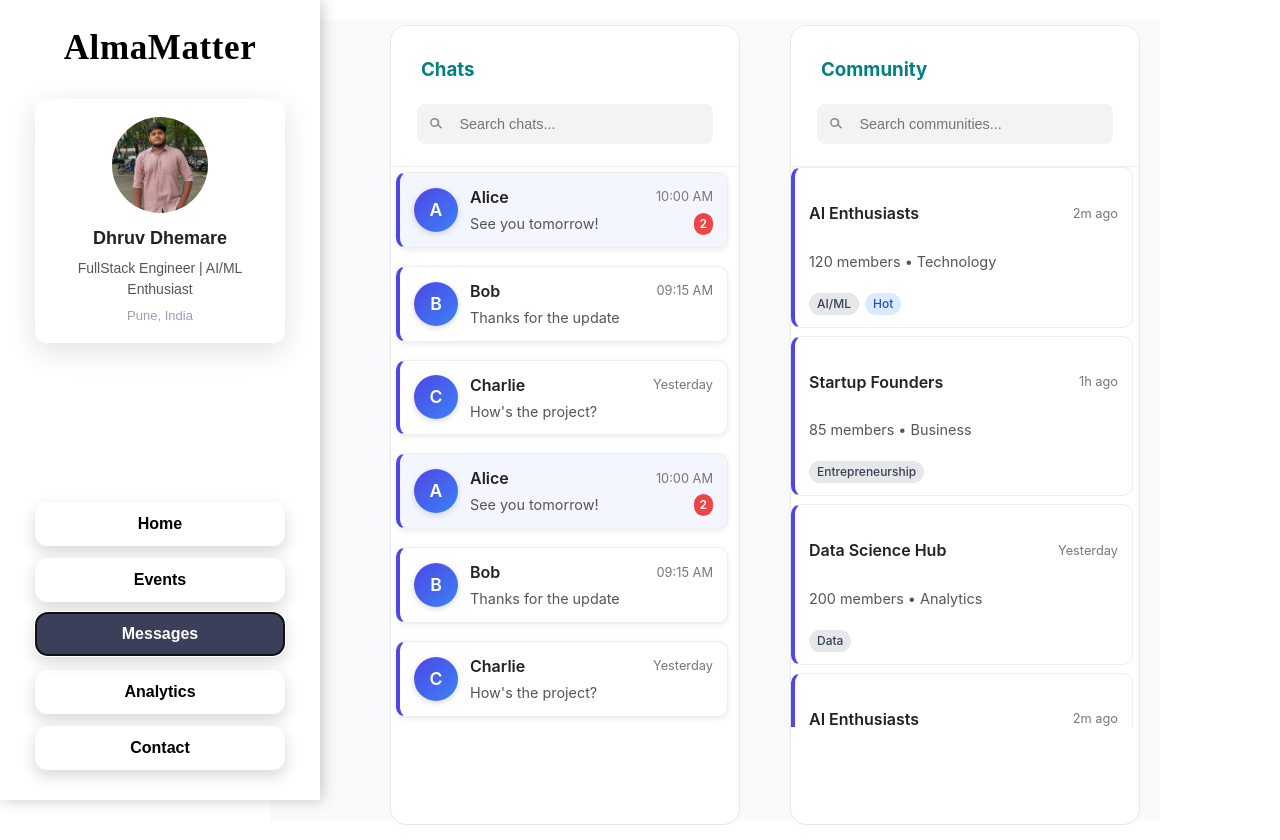
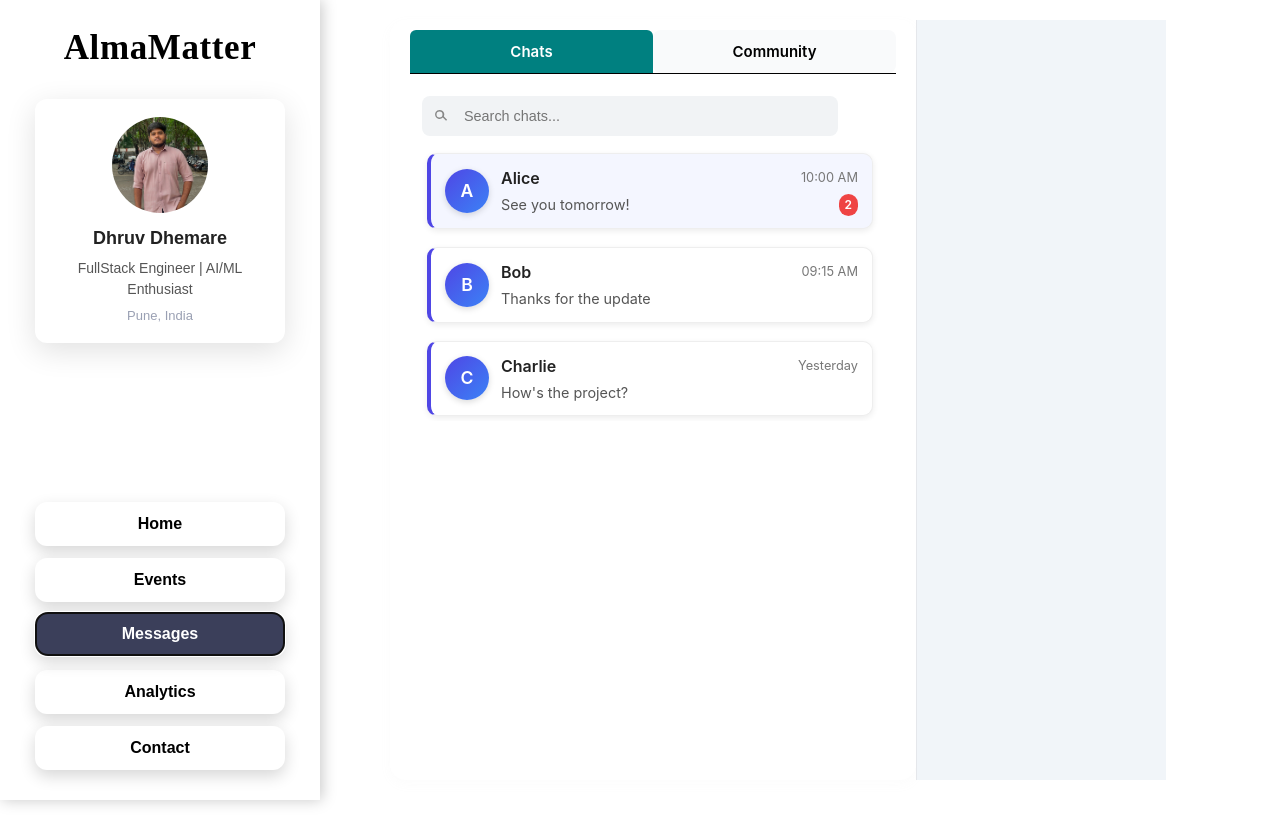
Before and after one commit to dhruv-dhemare/SIH2025, a React (Vite) app in the folder frontend/: page / in a window 1280 px wide. Both pictures are taken after a click on the button "Messages". After the commit the page ends 800 px from the top, so only its background shows below. Built offline with nearby package versions, Linux system fonts and the light colour scheme.

Commit message:
made changes in the messaging page

```diff
--- a/frontend/src/App.css
+++ b/frontend/src/App.css
@@ -53,10 +53,12 @@ body, html {
 }
 
 /* Posts feed */
+/* Posts feed / Messages window */
 .posts-container {
   display: flex;
   flex-direction: column;      /* stack posts */
   gap: 20px;
   width: 100%;
-  max-width: 700px;            /* limit feed width */
+  max-width: 1200px;           /* ⬅️ increased from 700px to make it almost double */
+  margin-left: 50px;           /* ⬅️ pushes it slightly to the right */
 }
--- a/frontend/src/pages/Messages.css
+++ b/frontend/src/pages/Messages.css
@@ -1,94 +1,91 @@
 /* Page base */
 .messages-container {
-  background: #f9fafb;
-  min-height: 100vh;
+  background: #ffffff;
+  min-height: 70vh;
   font-family: "Inter", system-ui, -apple-system, Segoe UI, Roboto, Ubuntu, Cantarell, "Helvetica Neue", Arial, "Apple Color Emoji", "Segoe UI Emoji";
+  display: flex; /* layout main + filter side by side */
+  min-width: 70vw;
+  /* box-shadow: 0 4px 20px rgba(0, 0, 0, 0.1); soft outer shadow */
+  border-radius: 12px; /* optional: smooth corners */
 }
 
-/* Main area with fixed left sidebar */
-/* Main area accounts for fixed left sidebar */
+/* Main section (tabs + messages/community) */
 .messages-main {
-  display: grid;
-  grid-template-columns: 1fr 1fr;  /* two equal columns */
-  gap: 50px;
-
-  max-width: 100%;   /* keep content at a nice readable width */
-  margin: 0 auto;      /* centers horizontally */
-  padding: 5px 20px;  /* spacing around content */
+  flex: 3; /* make it bigger (double the filter) */
+  display: flex;
+  flex-direction: column;
+  max-width: 1400px;
+  margin-left: 120px;  /* push it a bit more to the right */
+  padding: 10px 20px;
+  height: 95vh;
   animation: fadeIn 0.25s ease;
-  max-width: 1200px;
-  margin-left: 100px;
-  height:95vh;
+  background: #fff;
+  border-radius: 16px;
+  box-shadow: 0 4px 12px rgba(201, 201, 201, 0.05);
 }
 
-
-/* Panel */
-.panel {
-  background: #ffffff;
-  border: 1px solid #e5e7eb;
-  border-radius: 16px;      /* set a decent height */
-  box-shadow: 0 4px 12px rgba(201, 201, 201, 0.05);
-  display: flex;
-  flex-direction: column;
-  overflow: hidden;
-  width: 350px;
-  height:100vh;
+/* Right Filter placeholder */
+.messages-filter {
+  flex: 1; /* smaller compared to messages */
+  border-left: 1px solid #e5e7eb;
+  background: #f1f5f9;
+  min-width: 250px;
+  height: 95vh;
 }
 
-/* Split area for Chats + Forums */
-.lists-split {
-  display: grid;
-  grid-template-columns: 1fr 1fr; /* equal size */
-  gap: 10px;
-  height: 100%;
+/* Tabs */
+.tab-header {
+  display: flex;
+  border-bottom: 1px solid #000000;
+  margin-bottom: 10px;
 }
 
-.list-box {
-  background: #ffffff;
-  border: 1px solid #e5e7eb;
-  border-radius: 12px;
-  display: flex;
-  flex-direction: column;
-  overflow: hidden;
+.tab-header button {
+  flex: 1;
+  padding: 12px;
+  border: none;
+  background: #f9fafb;
+  cursor: pointer;
+  font-weight: 600;
+  font-size: 15px;
+  transition: all 0.2s ease;
+  color: #000000;
 }
 
-.list-box-header {
-  font-weight: 600;
-  font-size: 15px;
-  padding: 12px 16px;
-  border-bottom: 1px solid #f1f5f9;
-  background: #f9fafb;
+.tab-header button:hover {
+  background: #e5e7eb;
 }
 
-.list-box-body {
+.tab-header .active-tab {
+  background: teal;
+  color: white;
+  border-radius: 6px 6px 0 0;
+}
+
+/* Tab content */
+.tab-body {
   flex: 1;
   overflow-y: auto;
   padding: 12px;
 }
 
-/* Responsive */
-@media (max-width: 1200px) {
-  .lists-split {
-    grid-template-columns: 1fr; /* stack in small screens */
-  }
-}
-
-/* Scrollbar */
-.list-box-body::-webkit-scrollbar { width: 8px; }
-.list-box-body::-webkit-scrollbar-thumb {
+/* Scrollbar styling */
+.tab-body::-webkit-scrollbar { width: 8px; }
+.tab-body::-webkit-scrollbar-thumb {
   background: #d1d5db; border-radius: 999px;
 }
-.list-box-body:hover::-webkit-scrollbar-thumb { background: #9ca3af; }
+.tab-body:hover::-webkit-scrollbar-thumb { background: #9ca3af; }
 
 /* Responsive */
 @media (max-width: 1200px) {
-  .lists-split {
-    grid-template-columns: 1fr;
+  .messages-container {
+    flex-direction: column;
+  }
+  .messages-main {
+    margin-left: 0;
+    max-width: 100%;
+  }
+  .messages-filter {
+    display: none; /* hide filter on small screens */
   }
 }
-@media (max-width: 900px) {
-  .messages-main {
-    grid-template-columns: 1fr;  /* stack vertically */
-    max-width: 600px;            /* narrow for mobile */
-  }
-}
--- a/frontend/src/pages/Messages.jsx
+++ b/frontend/src/pages/Messages.jsx
@@ -1,4 +1,3 @@
-
 import React, { useState } from "react";
 import SearchBar from "../components/SearchBar";
 import ChatList from "../components/ChatList";
@@ -14,90 +13,78 @@ export default function Messages() {
   const [activeChat, setActiveChat] = useState(null);
   const [activeForum, setActiveForum] = useState(null);
 
+  // Toggle state for Chats/Community
+  const [activeTab, setActiveTab] = useState("chats");
+
   // Dummy data
   const chats = [
     { id: 1, name: "Alice", lastMessage: "See you tomorrow!", time: "10:00 AM", unread: true, unreadCount: 2 },
     { id: 2, name: "Bob", lastMessage: "Thanks for the update", time: "09:15 AM", unread: false, unreadCount: 0 },
-    { id: 3, name: "Charlie", lastMessage: "How's the project?", time: "Yesterday", unread: false, unreadCount: 0 },
-    { id: 4, name: "Alice", lastMessage: "See you tomorrow!", time: "10:00 AM", unread: true, unreadCount: 2 },
-    { id: 5, name: "Bob", lastMessage: "Thanks for the update", time: "09:15 AM", unread: false, unreadCount: 0 },
-    { id: 6, name: "Charlie", lastMessage: "How's the project?", time: "Yesterday", unread: false, unreadCount: 0 },
-    { id: 7, name: "Alice", lastMessage: "See you tomorrow!", time: "10:00 AM", unread: true, unreadCount: 2 },
-    { id: 8, name: "Bob", lastMessage: "Thanks for the update", time: "09:15 AM", unread: false, unreadCount: 0 },
-    { id: 9, name: "Charlie", lastMessage: "How's the project?", time: "Yesterday", unread: false, unreadCount: 0 }
+    { id: 3, name: "Charlie", lastMessage: "How's the project?", time: "Yesterday", unread: false, unreadCount: 0 }
   ];
 
   const forums = [
     { id: 1, name: "AI Enthusiasts", members: 120, category: "Technology", lastActivity: "2m ago", tag: "AI/ML", badge: "Hot" },
     { id: 2, name: "Startup Founders", members: 85, category: "Business", lastActivity: "1h ago", tag: "Entrepreneurship" },
-    { id: 3, name: "Data Science Hub", members: 200, category: "Analytics", lastActivity: "Yesterday", tag: "Data" },
-    { id: 4, name: "AI Enthusiasts", members: 120, category: "Technology", lastActivity: "2m ago", tag: "AI/ML", badge: "Hot" },
-    { id: 5, name: "Startup Founders", members: 85, category: "Business", lastActivity: "1h ago", tag: "Entrepreneurship" },
-    { id: 6, name: "Data Science Hub", members: 200, category: "Analytics", lastActivity: "Yesterday", tag: "Data" }
+    { id: 3, name: "Data Science Hub", members: 200, category: "Analytics", lastActivity: "Yesterday", tag: "Data" }
   ];
 
   return (
     <div className="messages-container">
-
-
       {/* Main content */}
       <div className="messages-main">
 
-        {/* Chats Section */}
-        <div className="panel">
-          <div className="panel-header">
-            {activeChat ? (
-              <h3 style={{ color: "teal", margin: "20px" }}>Chats</h3>
+        {/* Tab Switcher */}
+        <div className="tab-header">
+          <button
+            className={activeTab === "chats" ? "active-tab" : ""}
+            onClick={() => setActiveTab("chats")}
+          >
+            Chats
+          </button>
+          <button
+            className={activeTab === "community" ? "active-tab" : ""}
+            onClick={() => setActiveTab("community")}
+          >
+            Community
+          </button>
+        </div>
+
+        {/* Tab Content */}
+        <div className="tab-body">
+          {activeTab === "chats" ? (
+            activeChat ? (
+              <ChatWindow chat={activeChat} onBack={() => setActiveChat(null)} />
             ) : (
               <>
-                <h3 style={{ color: "teal", margin: "20px" }}>Chats</h3>
-                <center>
-                  <SearchBar
+                <SearchBar
                   value={chatQuery}
                   onChange={setChatQuery}
                   placeholder="Search chats..."
                 />
-                </center>
+                <ChatList items={chats} query={chatQuery} onSelect={setActiveChat} />
               </>
-            )}
-          </div>
-
-          <div className="panel-body">
-            {activeChat ? (
-              <ChatWindow chat={activeChat} onBack={() => setActiveChat(null)} />
-            ) : (
-              <ChatList items={chats} query={chatQuery} onSelect={setActiveChat} />
-            )}
-          </div>
-        </div>
-
-        {/* Forums Section */}
-        <div className="panel">
-          <div className="panel-header">
-            {activeForum ? (
-              <h3 style={{ color: "teal", margin: "20px" }}>Community</h3>
+            )
+          ) : (
+            activeForum ? (
+              <ForumWindow forum={activeForum} onBack={() => setActiveForum(null)} />
             ) : (
               <>
-                <h3 style={{ color: "teal", margin: "20px" }}>Community</h3>
-                <center>
-                  <SearchBar
+                <SearchBar
                   value={forumQuery}
                   onChange={setForumQuery}
                   placeholder="Search communities..."
                 />
-                </center>
+                <ForumList items={forums} query={forumQuery} onOpen={setActiveForum} />
               </>
-            )}
-          </div>
+            )
+          )}
+        </div>
+      </div>
 
-          <div className="panel-body">
-            {activeForum ? (
-              <ForumWindow forum={activeForum} onBack={() => setActiveForum(null)} />
-            ) : (
-              <ForumList items={forums} query={forumQuery} onOpen={setActiveForum} />
-            )}
-          </div>
-        </div>
+      {/* Right Filter Section */}
+      <div className="messages-filter">
+        {/* Empty placeholder for now */}
       </div>
     </div>
   );
```
